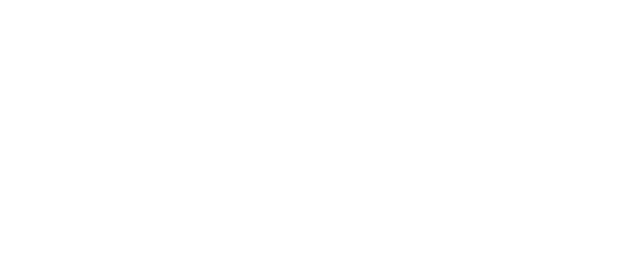
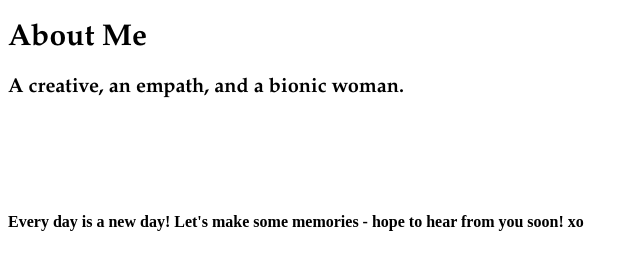
Before and after one commit to alisonmae/simple-portfolio, a plain HTML site: page about-me.html in a window 1280 px wide. Shown: the whole page, without its empty margins (0-640 px from the left). Drawn offline with Linux system fonts and the light colour scheme.

Commit message:
modified files

```diff
--- a/about-me.html
+++ b/about-me.html
@@ -0,0 +1,14 @@
+<!DOCTYPE html>
+<head>
+  <link rel="stylesheet" type="text/css" href="css/style.css">
+  <title>About Me</title>
+</head>
+
+<body>
+  <h1>About Me<h1>
+      <h2>A creative, an empath, and a bionic woman.</h2>
+<h3>My name is Alison Mae Bonham. I am a native Texan, working mainly in Austin, Texas. I have been photographing and working with people of all ages for over six years. When I'm not photographing or coding,
+I'm writing, taking a walk outside, or enjoying music and wine.</h3>
+<h4>Every day is a new day! Let's make some memories - hope to hear from you soon! xo</h4>
+
+</body>
--- a/css/style.css
+++ b/css/style.css
@@ -0,0 +1,23 @@
+
+h1 {
+  font-size: 30px;
+  font-family: Garamond;
+  color: black;
+}
+
+h2 {
+  font-size: 20px;
+  font-family: Garamond;
+  color: black;
+}
+
+h3 {
+  font-size: 20px;
+  font-family: Garamond;
+  color: white;
+}
+div {
+  font-size: 20px;
+  font-family: Garamond;
+  color: white;
+}
```
Also changed, not shown: index.html (+9 -4 lines), portfolio.html (+1 -0 lines).
